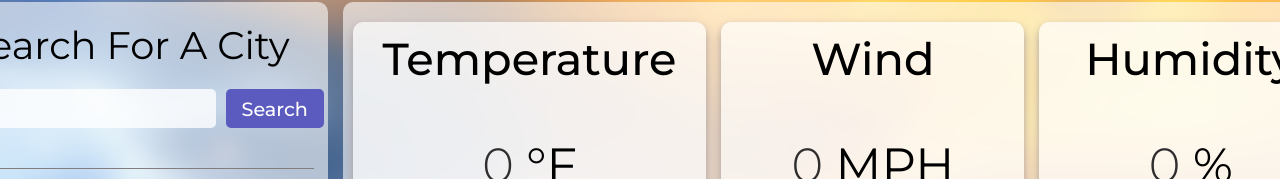
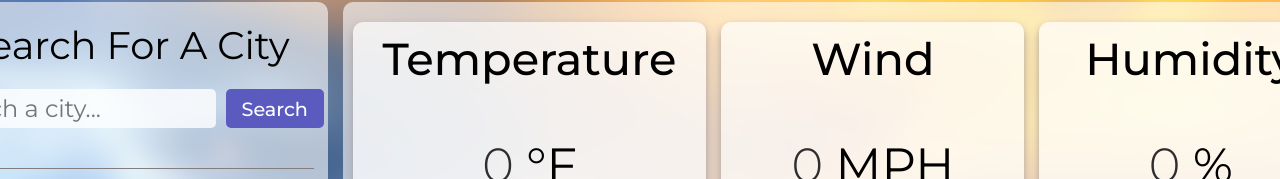
Before and after one commit to Rilwan0410/weatherDashboard, a plain HTML site: page index.html in a window 1280 px wide. Shown: the part 102-281 px from the top of the page. Drawn offline with nearby package versions, Linux system fonts and the light colour scheme; a web font is replaced by a local one.

Commit message:
added placeholder to input

```diff
--- a/index.html
+++ b/index.html
@@ -40,7 +40,7 @@
           <form action="" class="search-form">
             <h2>Search For A City</h2>
             <div class="inputs">
-              <input type="text" class="search-input" id="search-input" />
+              <input type="text" class="search-input" placeholder="Search a city..." id="search-input" />
               <input
                 type="submit"
                 value="Search"
```
